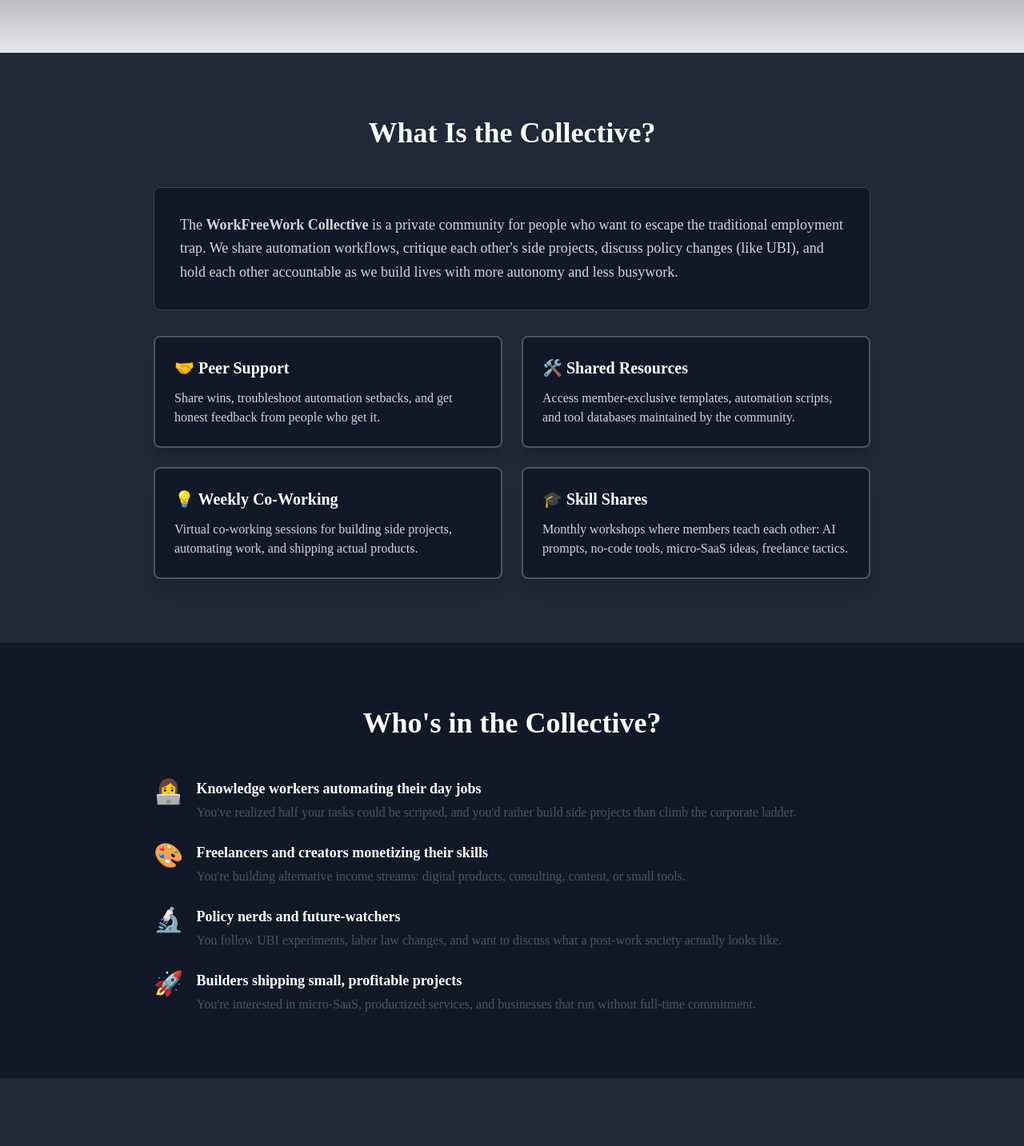
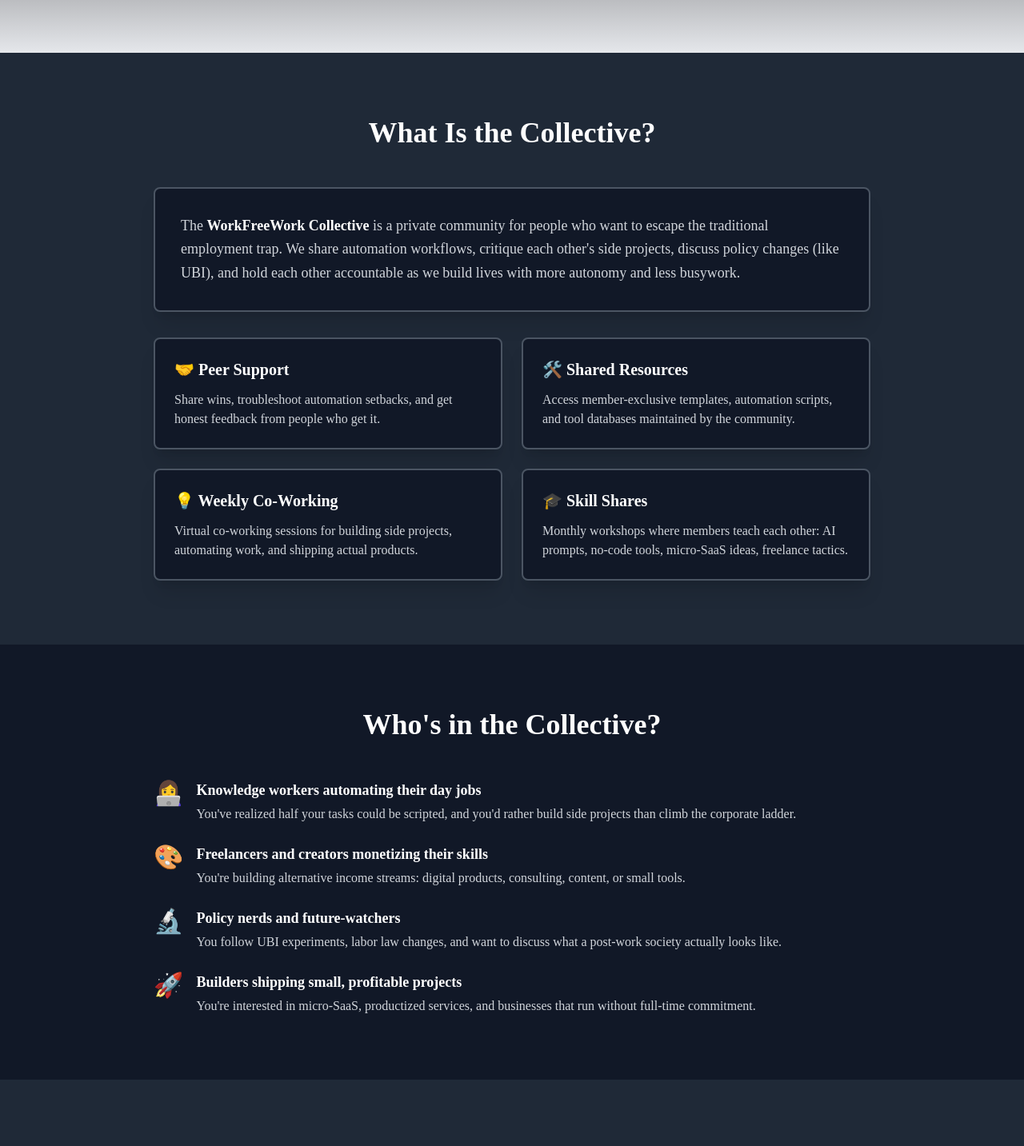
Before and after one commit to machine-squelch/workfreework, a Next.js app: page /community in a window 1280 px wide. Shown: the part 363-1796 px from the top of the page at 80% size. Built offline with nearby package versions, Linux system fonts and the light colour scheme.

Commit message:
Fix all black card contrast issues - white text on dark backgrounds

```diff
--- a/app/community/page.tsx
+++ b/app/community/page.tsx
@@ -39,13 +39,13 @@
       {/* What is the Collective */}
       <section className="py-20 px-4">
         <div className="max-w-4xl mx-auto">
-          <h2 className="text-4xl font-bold mb-12 text-center">
+          <h2 className="text-4xl font-bold mb-12 text-center text-white">
             What Is the Collective?
           </h2>
 
-          <div className="bg-gray-900 p-8 rounded-lg border border-gray-700 mb-8 border border-gray-700">
+          <div className="bg-gray-900 p-8 rounded-lg border-2 border-gray-600 mb-8 shadow-xl">
             <p className="text-lg text-gray-300 leading-relaxed">
-              The <strong>WorkFreeWork Collective</strong> is a private community for people who
+              The <strong className="text-white">WorkFreeWork Collective</strong> is a private community for people who
               want to escape the traditional employment trap. We share automation workflows,
               critique each other's side projects, discuss policy changes (like UBI), and hold
               each other accountable as we build lives with more autonomy and less busywork.
@@ -91,7 +91,7 @@
       {/* Who It's For */}
       <section className="py-20 px-4 bg-gray-900">
         <div className="max-w-4xl mx-auto">
-          <h2 className="text-4xl font-bold mb-12 text-center">
+          <h2 className="text-4xl font-bold mb-12 text-center text-white">
             Who's in the Collective?
           </h2>
 
@@ -99,8 +99,8 @@
             <div className="flex items-start">
               <span className="text-3xl mr-4">👩‍💻</span>
               <div>
-                <h3 className="font-bold text-lg mb-1">Knowledge workers automating their day jobs</h3>
-                <p className="text-gray-600">
+                <h3 className="font-bold text-lg mb-1 text-white">Knowledge workers automating their day jobs</h3>
+                <p className="text-gray-300">
                   You've realized half your tasks could be scripted, and you'd rather build
                   side projects than climb the corporate ladder.
                 </p>
@@ -110,8 +110,8 @@
             <div className="flex items-start">
               <span className="text-3xl mr-4">🎨</span>
               <div>
-                <h3 className="font-bold text-lg mb-1">Freelancers and creators monetizing their skills</h3>
-                <p className="text-gray-600">
+                <h3 className="font-bold text-lg mb-1 text-white">Freelancers and creators monetizing their skills</h3>
+                <p className="text-gray-300">
                   You're building alternative income streams: digital products, consulting,
                   content, or small tools.
                 </p>
@@ -121,8 +121,8 @@
             <div className="flex items-start">
               <span className="text-3xl mr-4">🔬</span>
               <div>
-                <h3 className="font-bold text-lg mb-1">Policy nerds and future-watchers</h3>
-                <p className="text-gray-600">
+                <h3 className="font-bold text-lg mb-1 text-white">Policy nerds and future-watchers</h3>
+                <p className="text-gray-300">
                   You follow UBI experiments, labor law changes, and want to discuss what
                   a post-work society actually looks like.
                 </p>
@@ -132,8 +132,8 @@
             <div className="flex items-start">
               <span className="text-3xl mr-4">🚀</span>
               <div>
-                <h3 className="font-bold text-lg mb-1">Builders shipping small, profitable projects</h3>
-                <p className="text-gray-600">
+                <h3 className="font-bold text-lg mb-1 text-white">Builders shipping small, profitable projects</h3>
+                <p className="text-gray-300">
                   You're interested in micro-SaaS, productized services, and businesses that
                   run without full-time commitment.
                 </p>
@@ -146,7 +146,7 @@
       {/* Membership Tiers */}
       <section className="py-20 px-4 bg-gray-800">
         <div className="max-w-5xl mx-auto">
-          <h2 className="text-4xl font-bold mb-12 text-center">
+          <h2 className="text-4xl font-bold mb-12 text-center text-white">
             Membership Options
           </h2>
 
@@ -206,7 +206,7 @@
       {/* Community Rules */}
       <section className="py-20 px-4">
         <div className="max-w-4xl mx-auto">
-          <h2 className="text-4xl font-bold mb-8 text-center">
+          <h2 className="text-4xl font-bold mb-8 text-center text-white">
             Community Principles
           </h2>
 
```
